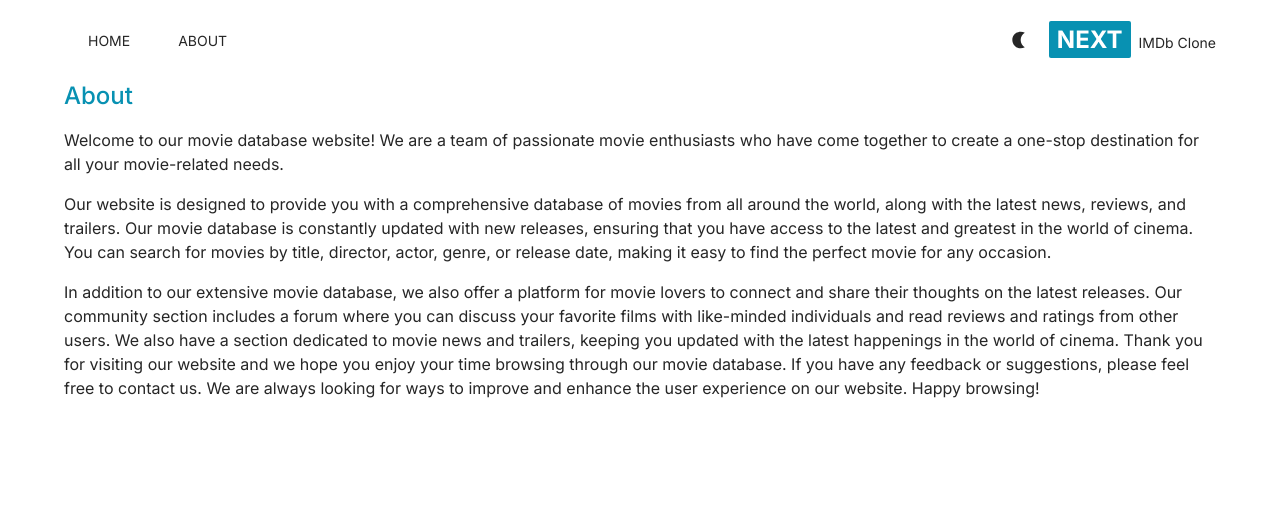
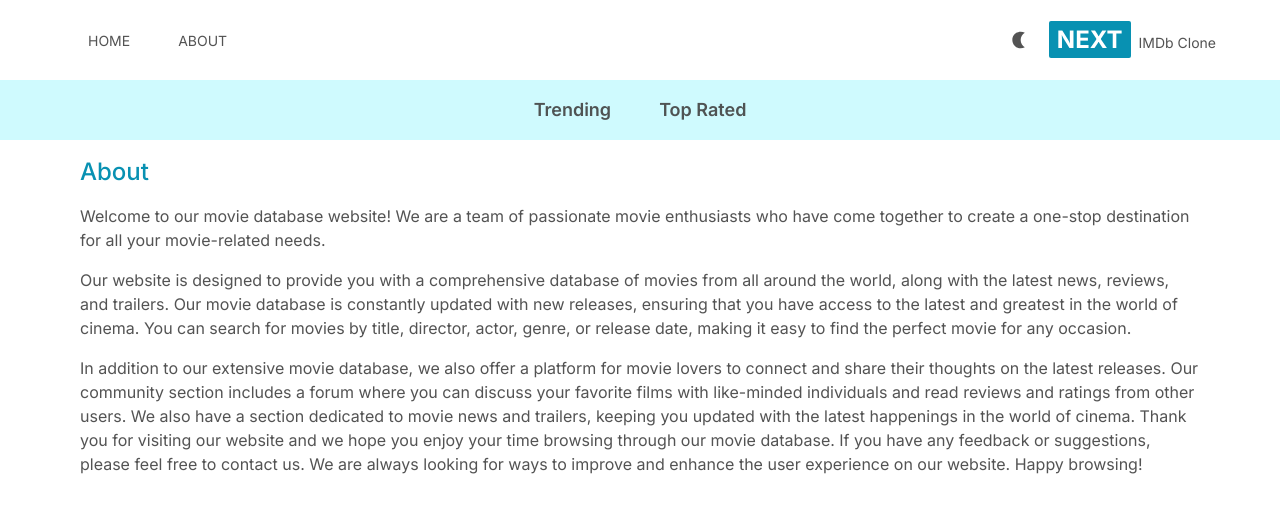
Before and after one commit to seon-mikim/next-movie, a Next.js app: page /about in a window 1280 px wide. Shown: the top 512 px of the page. Built offline with nearby package versions, Linux system fonts and the light colour scheme.

Commit message:
feat: 네브바 생성 및 동적 인터렉티브 디자인 부분

```diff
--- a/src/app/Providers.tsx
+++ b/src/app/Providers.tsx
@@ -5,7 +5,7 @@ import React from 'react'
 export default function Providers({children}: {children: React.ReactNode }) {
   return (
     <ThemeProvider enableSystem={true} attribute='class'>
-        <div className='dark:bg-neutral-800 bg-opacity-20 dark:text-neutral-200 text-neutral-800 transition-colors duration-300 min-h-screen select-none'>
+        <div className='dark:bg-neutral-800 bg-opacity-20 dark:text-neutral-200 text-neutral-700 text-opacity-90 transition-colors duration-300 min-h-screen select-none'>
         {children}
         </div>
     </ThemeProvider>
--- a/src/app/about/page.tsx
+++ b/src/app/about/page.tsx
@@ -2,7 +2,7 @@ import React from 'react'
 
 export default function About() {
   return (
-    <div className='max-w-6xl mx-auto space-y-4'>
+    <div className='max-w-6xl mx-auto space-y-4 p-4'>
         <h1 className='text-2xl font-medium text-cyan-600'>About</h1>
         <p>
             Welcome to our movie database website! We are a team of passionate movie
--- /dev/null
+++ b/src/app/components/Navbar.tsx
@@ -0,0 +1,11 @@
+import React from 'react'
+import NavbarItem from './NavbarItem'
+
+export default function Navbar() {
+  return (
+    <div className='flex justify-center dark:bg-neutral-700 bg-cyan-100 lg:text-lg p-4'>
+      <NavbarItem title='Trending' param='fetchTrending'/>
+      <NavbarItem title='Top Rated' param='fetchTopRated'/>
+    </div>
+  )
+}
--- /dev/null
+++ b/src/app/components/NavbarItem.tsx
@@ -0,0 +1,21 @@
+'use client'
+
+import React from 'react'
+import Link from 'next/link'
+import { useSearchParams } from 'next/navigation'
+
+interface NavbarItemProps {
+    title:string
+    param: string
+}
+export default function NavbarItem({title, param}:NavbarItemProps) {
+  const searchParams = useSearchParams()
+  const genre = searchParams.get('genre')
+  return (
+    <div>
+        <Link className={`m-4 hover:text-cyan-600 font-semibold p-2 ${genre&&genre === param&& 'underline underline-offset-8 decoration-4 decoration-cyan-500 rounded-lg' }`} href={`/?genre=${param}`}>
+        {title}
+          </Link>
+    </div>
+  )
+}
--- a/src/app/layout.tsx
+++ b/src/app/layout.tsx
@@ -2,6 +2,7 @@
 
 import Providers from './Providers'
 import Header from './components/Header'
+import Navbar from './components/Navbar'
 import './globals.css'
 import { Inter } from 'next/font/google'
 
@@ -30,6 +31,7 @@ export default function RootLayout({
         {/* Header */}
         <Header/>
         {/* Nav */}
+        <Navbar/>
         {/* SearchBox */}
         {children}
 </Providers>
```
